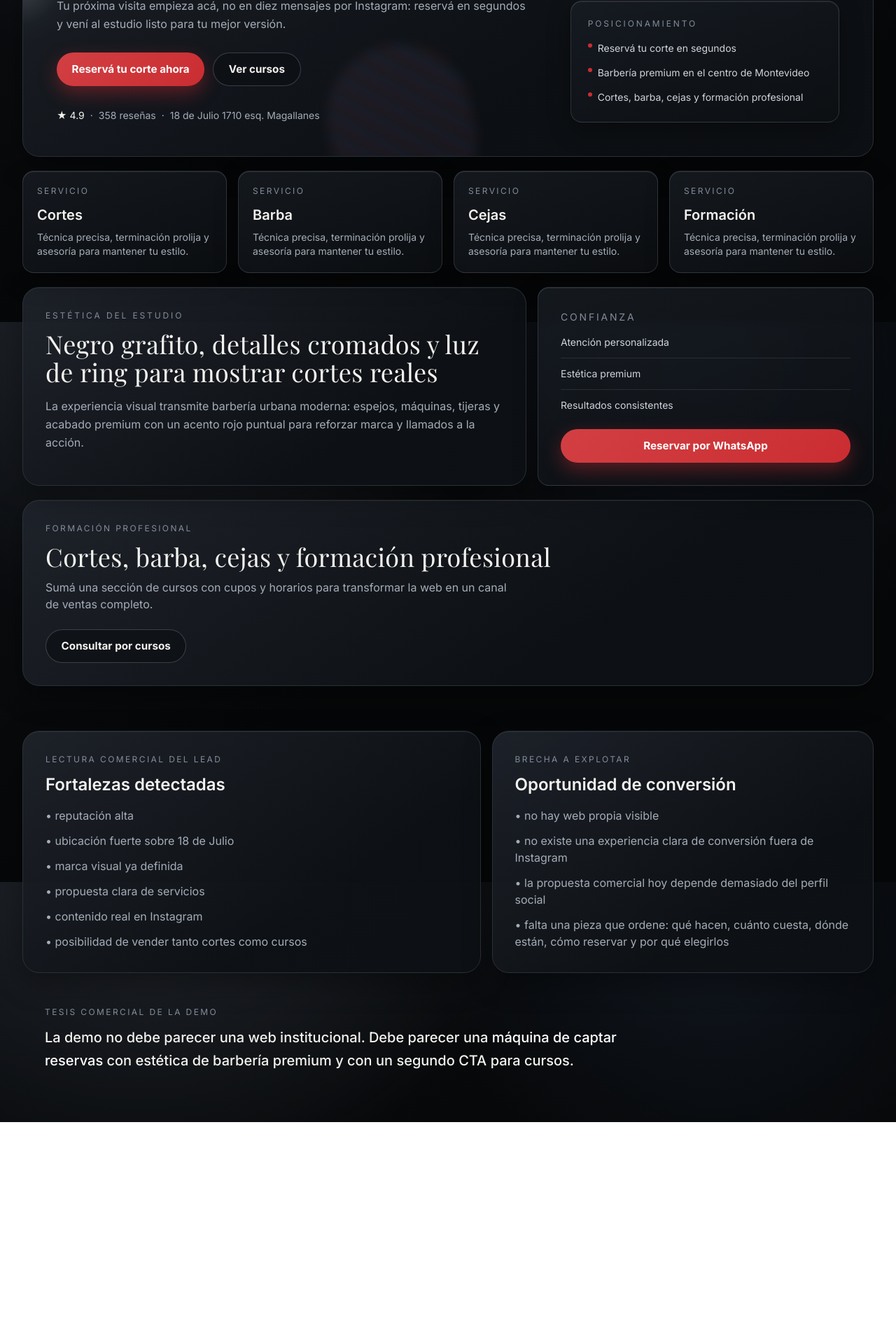
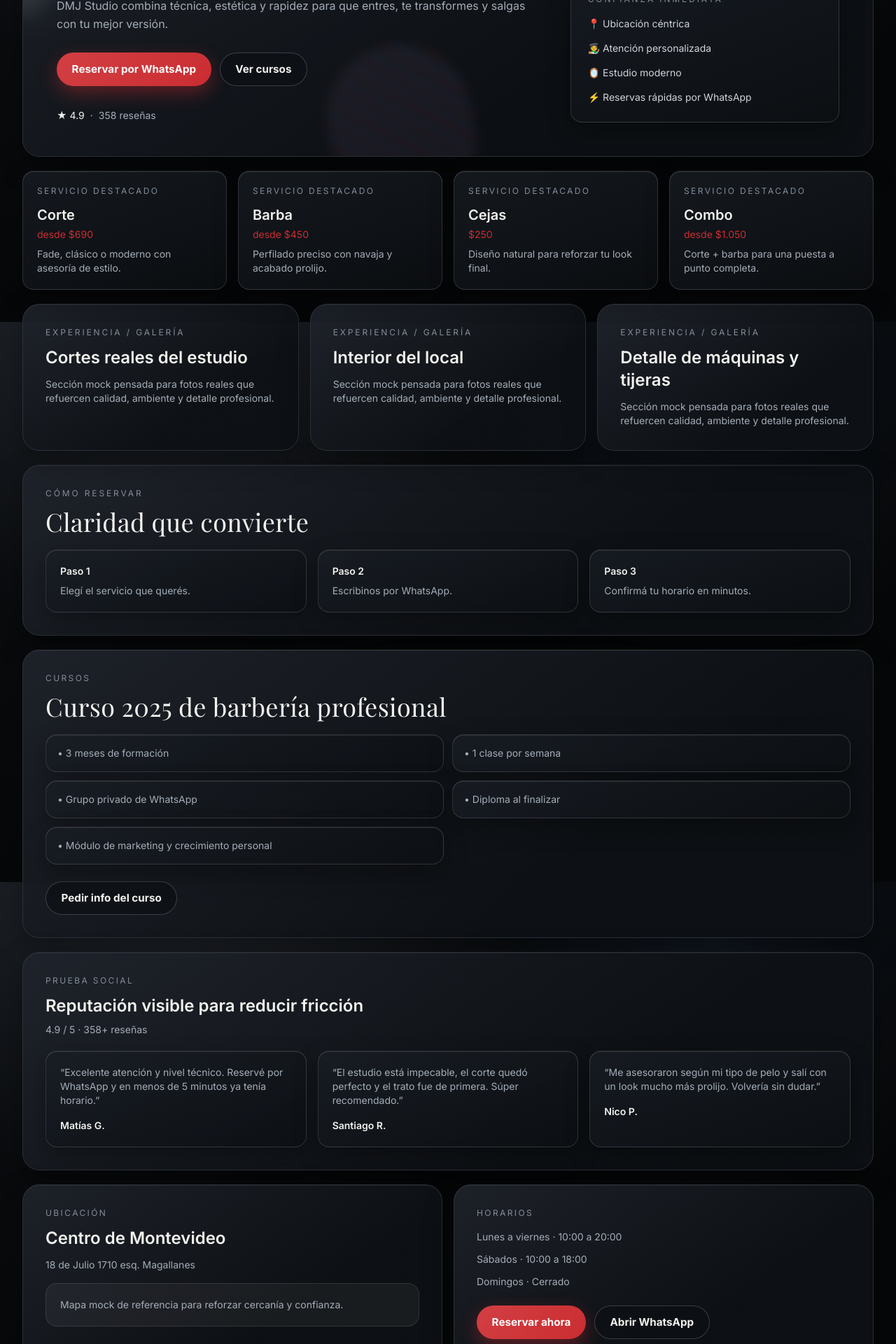
Before and after one commit to Daegon13/dmj-studio-demo, a Next.js app: page / in a window 1280 px wide. Shown: the part 340-2260 px from the top of the page at 70% size. Before the commit the page ends 1943 px from the top, so only its background shows below. Built offline with nearby package versions, Linux system fonts and the light colour scheme; a web font is replaced by a local one.

Commit message:
Build high-impact single-page landing structure

```diff
--- a/app/page.tsx
+++ b/app/page.tsx
@@ -2,6 +2,7 @@ import { brand } from "@/src/data/brand";
 
 export default function Home() {
   return (
+    <>
       <main className="shell py-8 sm:py-10">
         <section className="hero-grid card-premium relative overflow-hidden p-6 sm:p-8 lg:p-12">
           <div className="ring-light pointer-events-none absolute right-[-3rem] top-[-3rem] h-56 w-56 rounded-full" />
@@ -32,18 +33,15 @@ export default function Home() {
               <span className="text-[var(--color-title)]">★ {brand.rating}</span>
               <span>·</span>
               <span>{brand.reviewsCount} reseñas</span>
-            <span>·</span>
-            <span>{brand.address}</span>
             </div>
           </div>
 
           <aside className="glass-panel relative z-10 mt-8 p-5 sm:p-6 lg:mt-0">
-          <p className="text-xs uppercase tracking-[0.24em] text-[var(--color-muted)]">Posicionamiento</p>
+            <p className="text-xs uppercase tracking-[0.24em] text-[var(--color-muted)]">Confianza inmediata</p>
             <ul className="mt-4 space-y-3 text-sm text-[var(--color-text)]">
-            {brand.positioning.map((phrase) => (
-              <li key={phrase} className="flex gap-2 leading-relaxed">
-                <span className="mt-1 h-1.5 w-1.5 shrink-0 rounded-full bg-[var(--color-accent)]" />
-                <span>{phrase}</span>
+              {brand.trustBadges.map((badge) => (
+                <li key={badge} className="flex gap-2 leading-relaxed">
+                  <span>{badge}</span>
                 </li>
               ))}
             </ul>
@@ -52,105 +50,106 @@ export default function Home() {
 
         <section className="mt-5 grid gap-4 sm:grid-cols-2 lg:grid-cols-4">
           {brand.services.map((service) => (
-          <article key={service} className="glass-panel p-5">
-            <p className="text-xs uppercase tracking-[0.2em] text-[var(--color-muted)]">Servicio</p>
-            <h2 className="mt-3 text-xl font-semibold text-[var(--color-title)]">{service}</h2>
-            <p className="mt-2 text-sm text-[var(--color-text-soft)]">
-              Técnica precisa, terminación prolija y asesoría para mantener tu estilo.
+            <article key={service.name} className="glass-panel p-5">
+              <p className="text-xs uppercase tracking-[0.2em] text-[var(--color-muted)]">Servicio destacado</p>
+              <h2 className="mt-3 text-xl font-semibold text-[var(--color-title)]">{service.name}</h2>
+              <p className="mt-1 text-sm text-[var(--color-accent)]">{service.price}</p>
+              <p className="mt-2 text-sm text-[var(--color-text-soft)]">{service.description}</p>
+            </article>
+          ))}
+        </section>
+
+        <section className="mt-5 grid gap-4 lg:grid-cols-3">
+          {brand.gallery.map((item) => (
+            <article key={item} className="card-premium p-6 sm:p-8">
+              <p className="text-xs uppercase tracking-[0.24em] text-[var(--color-muted)]">Experiencia / galería</p>
+              <h3 className="mt-3 text-2xl font-semibold text-[var(--color-title)]">{item}</h3>
+              <p className="mt-3 text-sm text-[var(--color-text-soft)]">
+                Sección mock pensada para fotos reales que refuercen calidad, ambiente y detalle profesional.
               </p>
             </article>
           ))}
         </section>
 
-      <section className="mt-5 grid gap-4 lg:grid-cols-[1.2fr_0.8fr]">
-        <article className="card-premium p-6 sm:p-8">
-          <p className="text-xs uppercase tracking-[0.24em] text-[var(--color-muted)]">Estética del estudio</p>
-          <h2 className="heading-display mt-3 text-3xl text-[var(--color-title)] sm:text-4xl">
-            Negro grafito, detalles cromados y luz de ring para mostrar cortes reales
-          </h2>
-          <p className="mt-4 max-w-2xl text-sm leading-relaxed text-[var(--color-text-soft)] sm:text-base">
-            La experiencia visual transmite barbería urbana moderna: espejos, máquinas, tijeras y acabado premium
-            con un acento rojo puntual para reforzar marca y llamados a la acción.
-          </p>
+        <section className="mt-5 card-premium p-6 sm:p-8">
+          <p className="text-xs uppercase tracking-[0.24em] text-[var(--color-muted)]">Cómo reservar</p>
+          <h2 className="heading-display mt-3 text-3xl text-[var(--color-title)] sm:text-4xl">Claridad que convierte</h2>
+          <div className="mt-5 grid gap-4 md:grid-cols-3">
+            {brand.bookingSteps.map((step, index) => (
+              <article key={step} className="glass-panel p-5">
+                <p className="text-sm font-semibold text-[var(--color-title)]">Paso {index + 1}</p>
+                <p className="mt-2 text-sm text-[var(--color-text-soft)]">{step}</p>
               </article>
-        <article className="glass-panel p-6 sm:p-8">
-          <h3 className="text-sm uppercase tracking-[0.2em] text-[var(--color-muted)]">Confianza</h3>
-          <ul className="mt-4 space-y-3 text-sm text-[var(--color-text)]">
-            {brand.trust.map((item) => (
-              <li key={item} className="border-b border-white/10 pb-3 last:border-b-0 last:pb-0">
-                {item}
-              </li>
+            ))}
+          </div>
+        </section>
+
+        <section id="cursos" className="mt-5 card-premium p-6 sm:p-8">
+          <p className="text-xs uppercase tracking-[0.2em] text-[var(--color-muted)]">Cursos</p>
+          <h2 className="heading-display mt-3 text-3xl text-[var(--color-title)] sm:text-4xl">{brand.course.title}</h2>
+          <ul className="mt-5 grid gap-3 text-sm text-[var(--color-text-soft)] md:grid-cols-2">
+            {brand.course.details.map((detail) => (
+              <li key={detail} className="glass-panel p-4">• {detail}</li>
             ))}
           </ul>
-          <a href={brand.whatsappUrl} target="_blank" rel="noopener noreferrer" className="btn btn-primary mt-6 w-full">
-            Reservar por WhatsApp
+          <a href={brand.whatsappUrl} target="_blank" rel="noopener noreferrer" className="btn btn-secondary mt-6">
+            {brand.course.cta}
           </a>
+        </section>
+
+        <section className="mt-5 card-premium p-6 sm:p-8">
+          <p className="text-xs uppercase tracking-[0.2em] text-[var(--color-muted)]">Prueba social</p>
+          <h2 className="mt-3 text-2xl font-semibold text-[var(--color-title)]">Reputación visible para reducir fricción</h2>
+          <p className="mt-2 text-sm text-[var(--color-text-soft)]">{brand.rating} / 5 · {brand.reviewsCount}+ reseñas</p>
+          <div className="mt-5 grid gap-4 md:grid-cols-3">
+            {brand.reviews.map((review) => (
+              <article key={review.name} className="glass-panel p-5">
+                <p className="text-sm text-[var(--color-text-soft)]">“{review.text}”</p>
+                <p className="mt-4 text-sm font-semibold text-[var(--color-title)]">{review.name}</p>
               </article>
+            ))}
+          </div>
         </section>
-      <section id="cursos" className="mt-5 pb-8">
+
+        <section className="mt-5 grid gap-4 pb-24 lg:grid-cols-[1fr_1fr]">
           <article className="card-premium p-6 sm:p-8">
-          <p className="text-xs uppercase tracking-[0.2em] text-[var(--color-muted)]">Formación profesional</p>
-          <h2 className="heading-display mt-3 text-3xl text-[var(--color-title)] sm:text-4xl">
-            Cortes, barba, cejas y formación profesional
-          </h2>
-          <p className="mt-3 max-w-2xl text-sm text-[var(--color-text-soft)] sm:text-base">
-            Sumá una sección de cursos con cupos y horarios para transformar la web en un canal de ventas completo.
-          </p>
-          <div className="mt-6">
+            <p className="text-xs uppercase tracking-[0.2em] text-[var(--color-muted)]">Ubicación</p>
+            <h2 className="mt-3 text-2xl font-semibold text-[var(--color-title)]">Centro de Montevideo</h2>
+            <p className="mt-3 text-sm text-[var(--color-text-soft)]">{brand.address}</p>
+            <div className="mt-4 rounded-2xl border border-white/10 bg-white/5 p-5 text-sm text-[var(--color-text-soft)]">
+              Mapa mock de referencia para reforzar cercanía y confianza.
+            </div>
+          </article>
+
+          <article className="card-premium p-6 sm:p-8">
+            <p className="text-xs uppercase tracking-[0.2em] text-[var(--color-muted)]">Horarios</p>
+            <ul className="mt-4 space-y-3 text-sm text-[var(--color-text-soft)]">
+              {brand.schedule.map((line) => (
+                <li key={line}>{line}</li>
+              ))}
+            </ul>
+            <div className="mt-6 flex flex-col gap-3 sm:flex-row">
+              <a href={brand.whatsappUrl} target="_blank" rel="noopener noreferrer" className="btn btn-primary">
+                Reservar ahora
+              </a>
               <a href={brand.whatsappUrl} target="_blank" rel="noopener noreferrer" className="btn btn-secondary">
-              Consultar por cursos
+                Abrir WhatsApp
               </a>
             </div>
           </article>
         </section>
+      </main>
 
-      <section className="mt-8 grid gap-4 lg:grid-cols-[1.2fr_1fr]">
-        <article className="card-premium p-6 sm:p-8">
-          <p className="text-xs uppercase tracking-[0.2em] text-[var(--color-muted)]">
-            Lectura comercial del lead
-          </p>
-          <h2 className="mt-3 text-2xl font-semibold text-[var(--color-title)]">
-            Fortalezas detectadas
-          </h2>
-          <ul className="mt-4 space-y-3 text-sm text-[var(--color-text-soft)] sm:text-base">
-            <li>• reputación alta</li>
-            <li>• ubicación fuerte sobre 18 de Julio</li>
-            <li>• marca visual ya definida</li>
-            <li>• propuesta clara de servicios</li>
-            <li>• contenido real en Instagram</li>
-            <li>• posibilidad de vender tanto cortes como cursos</li>
-          </ul>
-        </article>
-
-        <article className="card-premium p-6 sm:p-8">
-          <p className="text-xs uppercase tracking-[0.2em] text-[var(--color-muted)]">
-            Brecha a explotar
-          </p>
-          <h2 className="mt-3 text-2xl font-semibold text-[var(--color-title)]">
-            Oportunidad de conversión
-          </h2>
-          <ul className="mt-4 space-y-3 text-sm text-[var(--color-text-soft)] sm:text-base">
-            <li>• no hay web propia visible</li>
-            <li>• no existe una experiencia clara de conversión fuera de Instagram</li>
-            <li>• la propuesta comercial hoy depende demasiado del perfil social</li>
-            <li>
-              • falta una pieza que ordene: qué hacen, cuánto cuesta, dónde están,
-              cómo reservar y por qué elegirlos
-            </li>
-          </ul>
-        </article>
-      </section>
-
-      <section className="thesis-card mt-4 p-6 sm:p-8">
-        <p className="text-xs uppercase tracking-[0.2em] text-[var(--color-muted)]">
-          Tesis comercial de la demo
-        </p>
-        <p className="mt-3 max-w-4xl text-lg font-medium leading-relaxed text-[var(--color-title)] sm:text-xl">
-          La demo no debe parecer una web institucional. Debe parecer una{" "}
-          <span className="text-white">máquina de captar reservas</span> con estética
-          de barbería premium y con un segundo CTA para cursos.
-        </p>
-      </section>
-    </main>
+      <div className="fixed inset-x-0 bottom-0 z-30 border-t border-white/10 bg-[#090b0f]/95 p-3 backdrop-blur sm:hidden">
+        <div className="mx-auto flex w-full max-w-md gap-2">
+          <a href={brand.whatsappUrl} target="_blank" rel="noopener noreferrer" className="btn btn-primary flex-1">
+            Reservar
+          </a>
+          <a href="#cursos" className="btn btn-secondary flex-1">
+            Cursos
+          </a>
+        </div>
+      </div>
+    </>
   );
 }
--- a/src/data/brand.ts
+++ b/src/data/brand.ts
@@ -7,23 +7,64 @@ export const brand = {
     "https://api.whatsapp.com/send/?phone=59896963686&text=Hola+DMJ+Studio%21+Quiero+agendar+un+turno.",
   rating: 4.9,
   reviewsCount: 358,
-  positioning: [
-    "Reservá tu corte en segundos",
-    "Barbería premium en el centro de Montevideo",
-    "Cortes, barba, cejas y formación profesional",
+  trustBadges: [
+    "📍 Ubicación céntrica",
+    "🧑‍🎨 Atención personalizada",
+    "🪞 Estudio moderno",
+    "⚡ Reservas rápidas por WhatsApp",
   ],
-  trust: [
-    "Atención personalizada",
-    "Estética premium",
-    "Resultados consistentes",
+  services: [
+    { name: "Corte", price: "desde $690", description: "Fade, clásico o moderno con asesoría de estilo." },
+    { name: "Barba", price: "desde $450", description: "Perfilado preciso con navaja y acabado prolijo." },
+    { name: "Cejas", price: "$250", description: "Diseño natural para reforzar tu look final." },
+    { name: "Combo", price: "desde $1.050", description: "Corte + barba para una puesta a punto completa." },
   ],
-  services: ["Cortes", "Barba", "Cejas", "Formación"],
+  gallery: [
+    "Cortes reales del estudio",
+    "Interior del local",
+    "Detalle de máquinas y tijeras",
+  ],
+  bookingSteps: [
+    "Elegí el servicio que querés.",
+    "Escribinos por WhatsApp.",
+    "Confirmá tu horario en minutos.",
+  ],
+  course: {
+    title: "Curso 2025 de barbería profesional",
+    details: [
+      "3 meses de formación",
+      "1 clase por semana",
+      "Grupo privado de WhatsApp",
+      "Diploma al finalizar",
+      "Módulo de marketing y crecimiento personal",
+    ],
+    cta: "Pedir info del curso",
+  },
+  reviews: [
+    {
+      name: "Matías G.",
+      text: "Excelente atención y nivel técnico. Reservé por WhatsApp y en menos de 5 minutos ya tenía horario.",
+    },
+    {
+      name: "Santiago R.",
+      text: "El estudio está impecable, el corte quedó perfecto y el trato fue de primera. Súper recomendado.",
+    },
+    {
+      name: "Nico P.",
+      text: "Me asesoraron según mi tipo de pelo y salí con un look mucho más prolijo. Volvería sin dudar.",
+    },
+  ],
+  schedule: [
+    "Lunes a viernes · 10:00 a 20:00",
+    "Sábados · 10:00 a 18:00",
+    "Domingos · Cerrado",
+  ],
   hero: {
     eyebrow: "Barbería premium",
-    headline: "Hero oscuro, técnico y urbano para destacar tu estilo",
+    headline: "Tu próxima reserva en 1 minuto, sin vueltas y con resultado premium.",
     subheadline:
-      "Tu próxima visita empieza acá, no en diez mensajes por Instagram: reservá en segundos y vení al estudio listo para tu mejor versión.",
-    primaryCtaLabel: "Reservá tu corte ahora",
+      "DMJ Studio combina técnica, estética y rapidez para que entres, te transformes y salgas con tu mejor versión.",
+    primaryCtaLabel: "Reservar por WhatsApp",
     secondaryCtaLabel: "Ver cursos",
     coursesUrl: "#cursos",
   },
```
Lines whose indentation alone changed are shown as unchanged.
